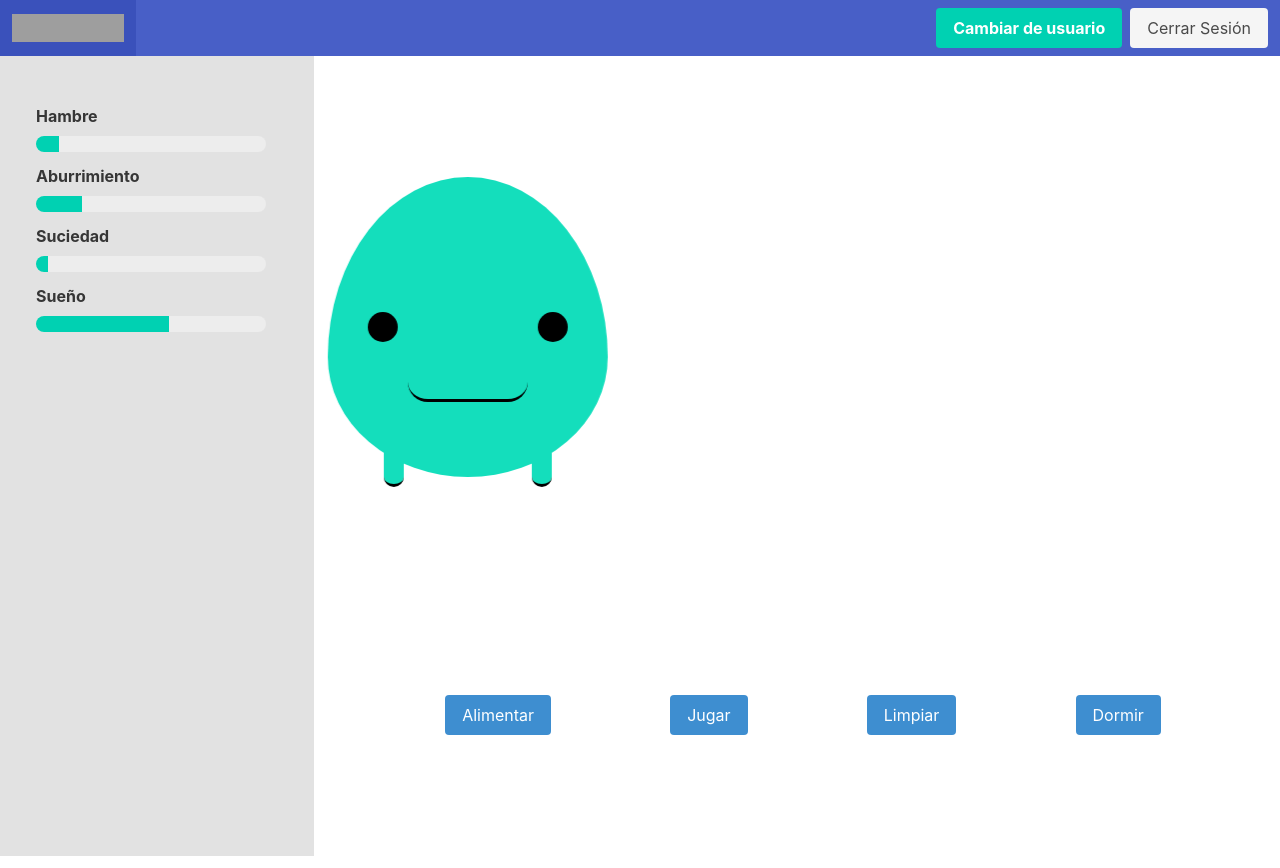
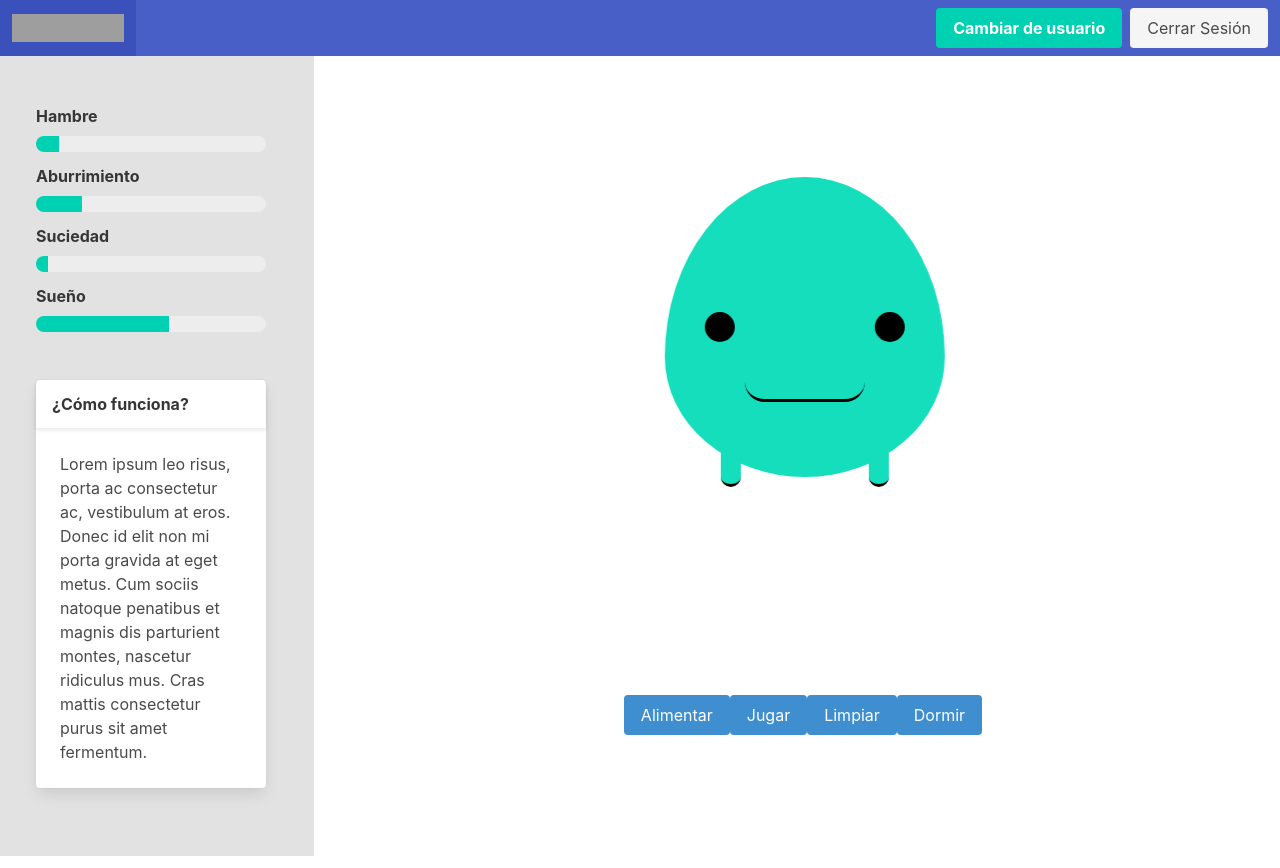
Before and after one commit to danicanelo/yunuki, a React (Create React App) app: page /yunuki in a window 1280 px wide. Built offline with nearby package versions, Linux system fonts and the light colour scheme; grey boxes are pictures that could not be loaded.

Commit message:
ADD - hero img & design fixes

```diff
--- a/src/auth/screens/login.js
+++ b/src/auth/screens/login.js
@@ -30,6 +30,7 @@ export function Login() {
   return (
     <div className="section">
       <div className="container">
+      <img className="m-auto is-block p-6" src="https://i.postimg.cc/8zZ6M3bW/yunuki-logo.png" />
         <div className="box mt-6 mx-6">
           <form onSubmit={handleSubmit}>
             <Input
@@ -48,7 +49,7 @@ export function Login() {
             />
             {/* <Button type="Success">Entrar</Button> */}
             <button type="submit" className="button is-success">
-              Entrar2
+              Entrar
             </button>
           </form>
         </div>
--- a/src/auth/screens/register.js
+++ b/src/auth/screens/register.js
@@ -28,6 +28,7 @@ export function Register() {
   return (
     <div className="section">
       <div className="container">
+      <img className="m-auto is-block p-6" src="https://i.postimg.cc/8zZ6M3bW/yunuki-logo.png" />
         <div className="box mt-6 mx-6">
           <form onSubmit={handleSubmit}>
             <Input
--- a/src/core/components/navbar.js
+++ b/src/core/components/navbar.js
@@ -8,9 +8,9 @@ export function Navbar() {
       aria-label="main navigation"
     >
       <div className="navbar-brand">
-        <a className="navbar-item" href="https://bulma.io">
+        <a className="navbar-item" href="http://localhost:3001/">
           <img
-            src="https://bulma.io/images/bulma-logo.png"
+            src="https://i.postimg.cc/8zZ6M3bW/yunuki-logo.png"
             width="112"
             height="28"
           />
--- a/src/yunukiStage.js
+++ b/src/yunukiStage.js
@@ -9,20 +9,36 @@ export function YunukiStage() {
       <div className="hero is-fullheight is-flex is-justify-content-center">
         <div className="columns">
           <div className="fondo2 column is-one-quarter p-6">
-            <ProgressBar label="Hambre" value="10" />
-            <ProgressBar label="Aburrimiento" value="20" />
-            <ProgressBar label="Suciedad" value="5" />
-            <ProgressBar label="Sueño" value="58" />
+            <div>
+              <ProgressBar label="Hambre" value="10" />
+              <ProgressBar label="Aburrimiento" value="20" />
+              <ProgressBar label="Suciedad" value="5" />
+              <ProgressBar label="Sueño" value="58" />
+            </div>
+            <div className="card mt-6">
+              <header className="card-header">
+                <p className="card-header-title">¿Cómo funciona?</p>
+              </header>
+              <div className="card-content">
+                <div className="content">
+                  Lorem ipsum leo risus, porta ac consectetur ac, vestibulum at
+                  eros. Donec id elit non mi porta gravida at eget metus. Cum
+                  sociis natoque penatibus et magnis dis parturient montes,
+                  nascetur ridiculus mus. Cras mattis consectetur purus sit amet
+                  fermentum.
+                </div>
+              </div>
+            </div>
           </div>
           <div className="fondo1 column hero is-fullheight is-flex-direction-column is-justify-content-space-around">
-            <div className="tamagotchi">
+            <div className="tamagotchi mx-auto">
               <div className="eye left"></div>
               <div className="eye right"></div>
               <div className="mouth"></div>
               <div className="leg left"></div>
               <div className="leg right"></div>
             </div>
-            <div className="is-flex is-justify-content-space-evenly">
+            <div className="is-flex is-justify-content-center">
               <Button type="Info">Alimentar</Button>
               <Button type="Info">Jugar</Button>
               <Button type="Info">Limpiar</Button>
```
Also changed, not shown: public/yunuki-logo.png (added).
